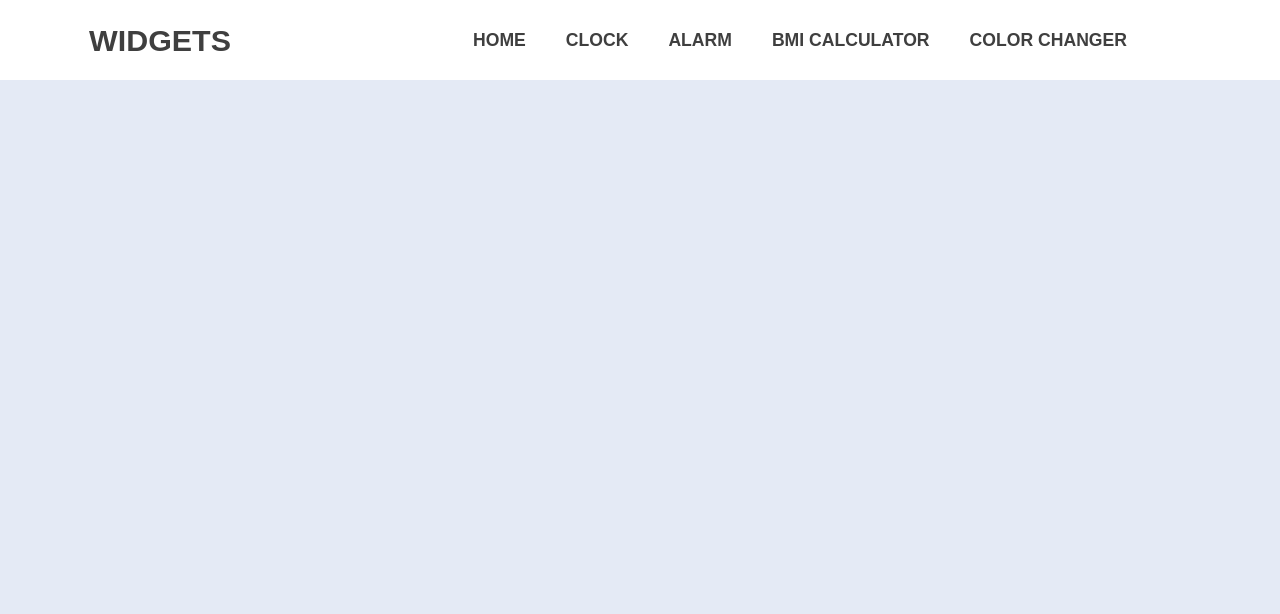
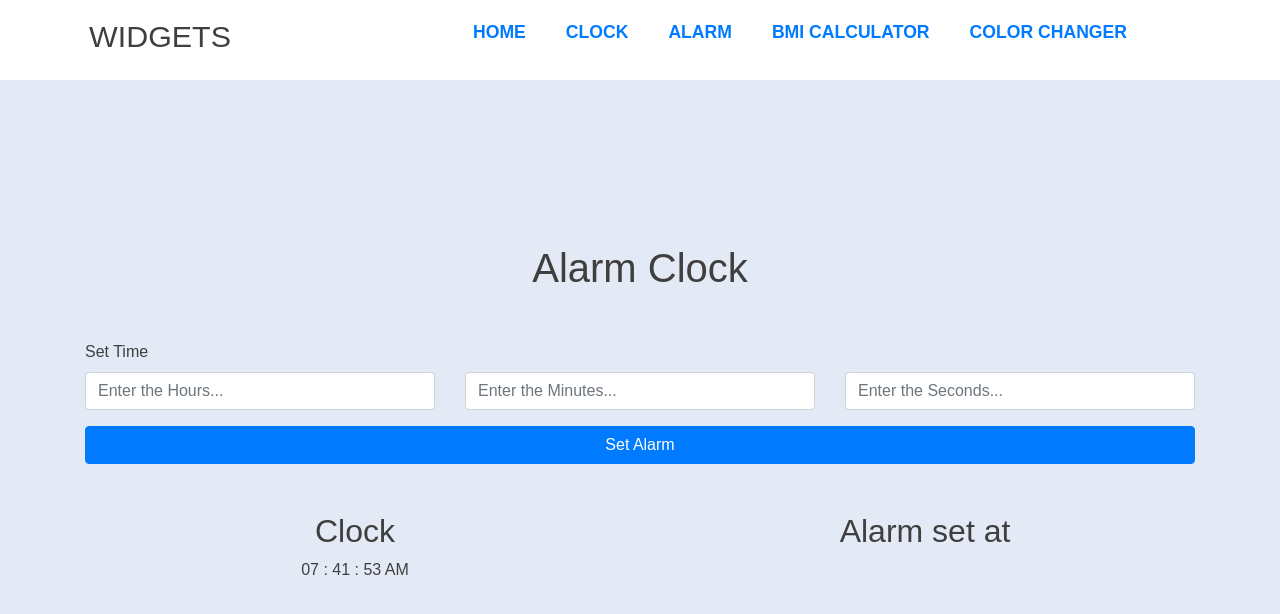
Before and after one commit to theritiktiwari/React-Projects-List, a React (Create React App) app: page /alarm in a window 1280 px wide. Shown: the top 614 px of the page. Built offline with nearby package versions, Linux system fonts and the light colour scheme.

Commit message:
Alarm Feature Added

```diff
--- a/package.json
+++ b/package.json
@@ -6,8 +6,10 @@
     "@testing-library/jest-dom": "^5.14.1",
     "@testing-library/react": "^11.2.7",
     "@testing-library/user-event": "^12.8.3",
+    "jquery": "^3.6.0",
     "react": "^17.0.2",
     "react-dom": "^17.0.2",
+    "react-helmet": "^6.1.0",
     "react-router-dom": "^5.2.0",
     "react-scripts": "4.0.3",
     "web-vitals": "^1.1.2"
--- a/src/App.js
+++ b/src/App.js
@@ -4,6 +4,7 @@ import { BrowserRouter as Router, Switch, Route } from "react-router-dom";
 import { Header } from "./widget/Header";
 import { Footer } from "./widget/Footer";
 import { Content } from "./widget/Content";
+import { Alarm } from './widget/Alarm';
 
 function App() {
   return (
@@ -20,7 +21,9 @@ function App() {
               </>
             )
           }}>
-
+          </Route>
+          <Route exact path="/alarm">
+            <Alarm />
           </Route>
         </Switch>
 
--- /dev/null
+++ b/src/widget/Alarm.js
@@ -0,0 +1,165 @@
+import React from 'react';
+import './css/Alarm.css';
+import $ from 'jquery';
+
+export const Alarm = () => {
+
+    // function to show the clock
+    let timeOfDay = '';
+    function clock(){
+        // Get the Hour, Minute and Seconds
+        let currentTime = new Date();
+        let currentHours = currentTime.getHours();
+        let currentMinutes = currentTime.getMinutes();
+        let currentSeconds = currentTime.getSeconds();
+
+        // Get AM and PM
+        timeOfDay = (currentHours < 12) ? 'AM' : 'PM';
+
+        // Make 12-hour Format
+        currentHours = (currentHours > 12) ? (currentHours - 12) :  currentHours;
+        currentHours = (currentHours === 0) ? 12 :  currentHours;
+
+        // Add 0 to (0-9) to make it double digit
+        currentHours = ((currentHours < 10) ? '0' : '') + currentHours;
+        currentMinutes = ((currentMinutes < 10) ? '0' : '') + currentMinutes;
+        currentSeconds = ((currentSeconds < 10) ? '0' : '') + currentSeconds;
+
+        // String to make time correct time format
+        let currentTimeStr = `${currentHours} : ${currentMinutes} : ${currentSeconds} ${timeOfDay}`;
+        document.getElementById('clock').innerHTML = currentTimeStr;
+    }
+
+    // Adding 0 and contraints to 24 hours
+    let reg = /^0[0-9]$/;
+
+    function validH(){
+        this.value = (this.value > 12) ? (this.value - 12) : ((parseInt(this.value) === 0) ? 12 : this.value);
+        // this.value = ((parseInt(this.value) < 10) ? '0' : '') + this.value;
+        this.value = ((parseInt(this.value) < 10) ? (reg.test(this.value)) ? '' : '0' : '') + this.value;
+        if(this.value > 24 || this.value === NaN){
+            this.value = '';
+        }
+    }
+
+    // Adding 0 and contraints to 59 minutes / seconds
+    function valid(){
+        this.value = ((parseInt(this.value) < 10) ? (reg.test(this.value)) ? '' : '0' : '') + this.value;
+
+        if(this.value > 59 || this.value === NaN){
+            this.value = '';
+        }
+    }
+
+    // Hide the alerts
+    $('#success').hide();
+    $('#failure').hide();
+
+    let audio = new Audio('https://www.soundhelix.com/examples/mp3/SoundHelix-Song-1.mp3');
+
+    let alarmSet = (e) => {
+        e.preventDefault();
+
+        const hour = document.getElementById('hour');
+        const minute = document.getElementById('minute');
+        const second = document.getElementById('second');
+        hour.addEventListener('blur', validH);
+        minute.addEventListener('blur', valid);
+        second.addEventListener('blur', valid);
+
+        let alarmTime = new Date().setHours(hour.value, minute.value, second.value);
+
+        let now = new Date();
+
+        let h = now.getHours();
+        h = parseInt((h > 12) ? (h - 12) : ((h === 0) ? 12 : h));
+        h = parseInt(((h < 10) ? '0' : '') + h);
+
+        let time = new Date().setHours(h, now.getMinutes(), now.getSeconds());
+
+        let timeToAlarm = alarmTime - time;
+        console.log(timeToAlarm);
+
+        if (timeToAlarm >= 0) {
+            let success = document.getElementById('success').classList.add('show');
+            $('#failure').hide();
+            $('#success').show();
+
+            // Display on the page
+            const showAlarm = document.getElementById('showAlarm');
+
+            let set = `${hour.value} : ${minute.value} : ${second.value} ${timeOfDay}`;
+            showAlarm.innerHTML = set;
+
+            document.getElementById('alarmHead').style.display = 'block';
+
+            // Alarm Ring
+            setTimeout(() => {
+                audio.play();
+            }, timeToAlarm);
+        } else {
+            let failure = document.getElementById('failure').classList.add('show');
+            $('#success').hide();
+            $('#failure').show();
+        }
+
+        // Rest the form value
+        hour.value = '';
+        minute.value = '';
+        second.value = '';
+    }
+
+
+    return (
+        <>
+            <head>
+                <link rel="stylesheet" href="https://cdn.jsdelivr.net/npm/bootstrap@4.6.0/dist/css/bootstrap.min.css" integrity="sha384-B0vP5xmATw1+K9KRQjQERJvTumQW0nPEzvF6L/Z6nronJ3oUOFUFpCjEUQouq2+l" crossorigin="anonymous"/>
+            </head>
+            <body onLoad={clock, setInterval(clock, 1000)} className="body">
+                <div className="alert alert-success alert-dismissible fade" role="alert" id="success">
+                    <strong>SUCCESS!</strong> Your alarm is set.
+                    <button type="button" className="close" data-dismiss="alert" aria-label="Close">
+                        <span aria-hidden="true">&times;</span>
+                    </button>
+                </div>
+                <div className="alert alert-danger alert-dismissible fade" role="alert" id="failure">
+                    <strong>ERROR!</strong> Your alarm can't be set.
+                    <button type="button" className="close" data-dismiss="alert" aria-label="Close">
+                        <span aria-hidden="true">&times;</span>
+                    </button>
+                </div>
+                <h1 className="my-5 text-center">Alarm Clock</h1>
+                <div className="container my-4">
+                    <form onSubmit={alarmSet}>
+                        <label htmlFor="alarm">Set Time</label>
+                        <div className="row">
+                        <div className="col">
+                            <input type="number" id="hour" className="form-control" name="hour" placeholder="Enter the Hours..."/>
+                        </div>
+                        <div className="col">
+                            <input type="number" id="minute" className="form-control" name="minute" placeholder="Enter the Minutes..."/>
+                        </div>
+                        <div className="col">
+                            <input type="number" id="second" className="form-control" name="second" placeholder="Enter the Seconds..."/>
+                        </div>
+                        </div>
+                        <button type="submit" id="btn" className="btn btn-block btn-primary my-3">Set Alarm</button>
+                    </form>
+                </div>
+
+                <div className="container my-5 text-center">
+                    <div className="row">
+                        <div className="col-md-6 mx-auto text-center">
+                            <h2>Clock</h2>
+                            <div id="clock"></div>
+                        </div>
+                        <div className="col-md-6 mx-auto">
+                            <h2 id="alarmHead" styleName="display: none;">Alarm set at</h2>
+                            <div id="showAlarm"></div>
+                        </div>
+                    </div>
+                </div>
+            </body>
+        </>
+    )
+}
--- a/src/widget/Footer.js
+++ b/src/widget/Footer.js
@@ -1,11 +1,10 @@
 import React from 'react';
 import './css/Footer.css';
-import '../theme.css';
 
 export const Footer = () => {
     return (
         <footer>
-            <div className="container">
+            <div className="outContainer">
                 <div className="insideContainer">
                     <h2>Social Links</h2>
                     <ul className="links">
--- /dev/null
+++ b/src/widget/css/Alarm.css
@@ -0,0 +1,5 @@
+.body{
+    width: 100%;
+    height: 90vh;
+    background-color: var(--bg-color);
+}
--- a/src/widget/css/Footer.css
+++ b/src/widget/css/Footer.css
@@ -5,7 +5,7 @@ footer{
     position: relative;
 }
 
-.container{
+.outContainer{
     width: 80%;
     margin: auto;
     display: flex;
@@ -17,13 +17,13 @@ footer{
     height: auto;
 }
 
-.container h2{
+.outContainer h2{
     margin: 20px 0;
     position: relative;
     text-transform: uppercase;
 }
 
-.container h2::before{
+.outContainer h2::before{
     content: "";
     position: absolute;
     top: 35px;
```
Also changed, not shown: 1 other file (tests, documents, lock files or other folders).
